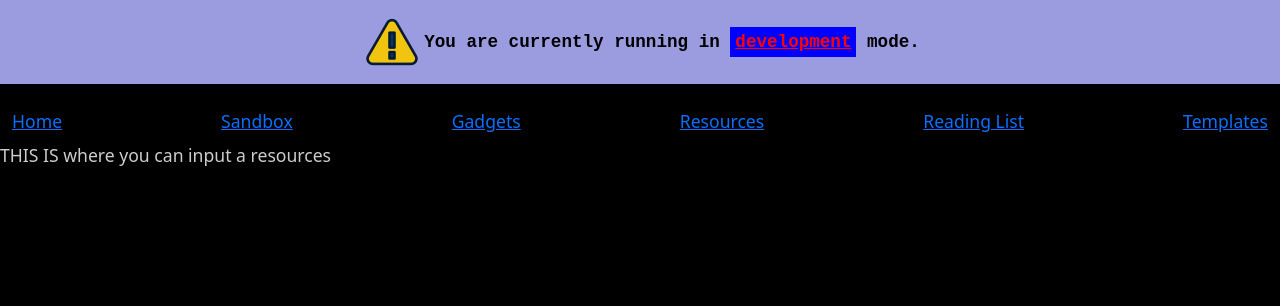
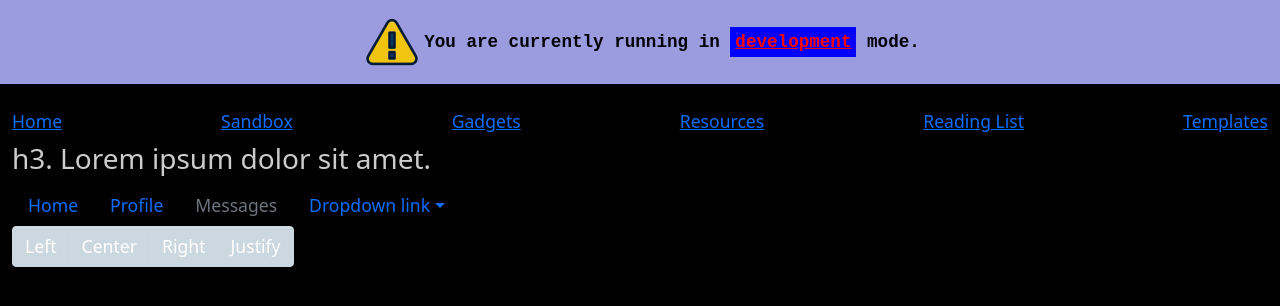
Before and after one commit to akpinkerton/toolbox-client, a React (Create React App) app: page / in a window 1280 px wide. Shown: the top 306 px of the page. Built offline with nearby package versions, Linux system fonts and the light colour scheme.

Commit message:
buttons r missing

```diff
--- a/src/Components/01-Home-Main/input.jsx
+++ b/src/Components/01-Home-Main/input.jsx
@@ -5,7 +5,63 @@ import { BrowserRouter as Router, Route, Link } from 'react-router-dom';
 
     return (
       <>
-THIS IS where you can input a resources
+<div class="container-fluid">
+	<div class="row">
+		<div class="col-md-12">
+			<h3>
+				h3. Lorem ipsum dolor sit amet.
+			</h3>
+		</div>
+	</div>
+	<div class="row">
+		<div class="col-md-12">
+			<ul class="nav">
+				<li class="nav-item">
+					<a class="nav-link active" href="#">Home</a>
+				</li>
+				<li class="nav-item">
+					<a class="nav-link" href="#">Profile</a>
+				</li>
+				<li class="nav-item">
+					<a class="nav-link disabled" href="#">Messages</a>
+				</li>
+				<li class="nav-item dropdown ml-md-auto">
+					 <a class="nav-link dropdown-toggle" href="http://example.com" id="navbarDropdownMenuLink" data-toggle="dropdown">Dropdown link</a>
+					<div class="dropdown-menu dropdown-menu-right" aria-labelledby="navbarDropdownMenuLink">
+						 <a class="dropdown-item" href="#">Action</a> <a class="dropdown-item" href="#">Another action</a> <a class="dropdown-item" href="#">Something else here</a>
+						<div class="dropdown-divider">
+						</div> <a class="dropdown-item" href="#">Separated link</a>
+					</div>
+				</li>
+			</ul>
+		</div>
+	</div>
+	<div class="row">
+		<div class="col-md-8">
+		</div>
+		<div class="col-md-4">
+		</div>
+	</div>
+	<div class="row">
+		<div class="col-md-12">
+			<div class="btn-group" role="group">
+
+				<button class="btn btn-secondary" type="button">
+					Left
+				</button>
+				<button class="btn btn-secondary" type="button">
+					Center
+				</button>
+				<button class="btn btn-secondary" type="button">
+					Right
+				</button>
+				<button class="btn btn-secondary" type="button">
+					Justify
+				</button>
+			</div>
+		</div>
+	</div>
+</div>
       </>
     )
   }
```
